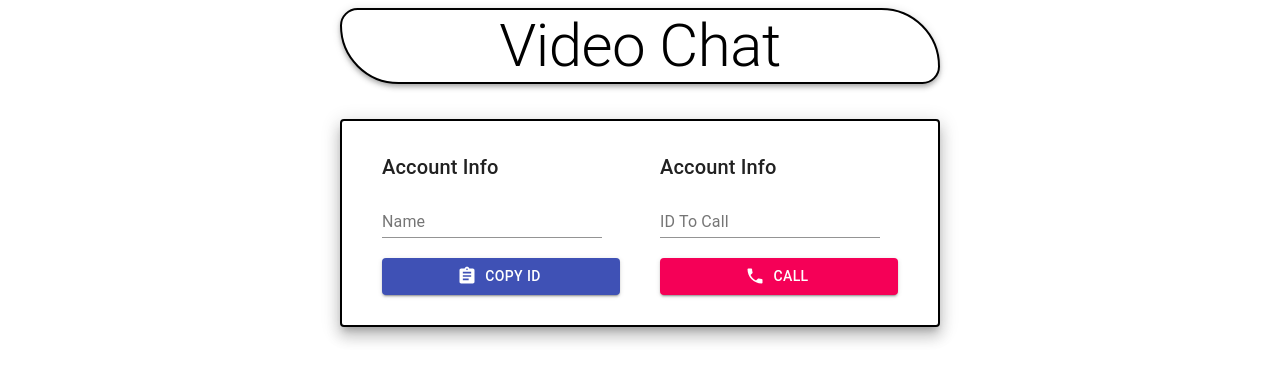
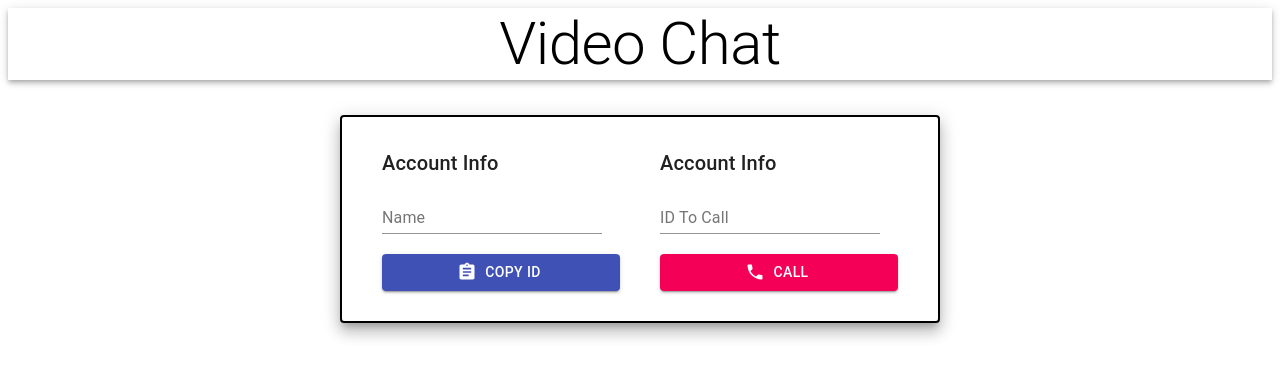
Before and after one commit to kito0/video-chat, a React (Create React App) app in the folder client/: page / in a window 1280 px wide. Shown: the top 382 px of the page. Built offline with nearby package versions, Linux system fonts and the light colour scheme; no server answers.

Commit message:
Update App

```diff
--- a/client/src/App.js
+++ b/client/src/App.js
@@ -7,19 +7,6 @@ import Notifications from './components/Notifications';
 import Options from './components/Options';
 
 const useStyles = makeStyles((theme) => ({
-	appBar: {
-		borderRadius: '30px 100px',
-		display: 'flex',
-		flexDirection: 'row',
-		justifyContent: 'center',
-		alignItems: 'center',
-		width: '600px',
-		border: '2px solid black',
-
-		[theme.breakpoints.down('xs')]: {
-			width: '90%',
-		},
-	},
 	wrapper: {
 		display: 'flex',
 		flexDirection: 'column',
```
